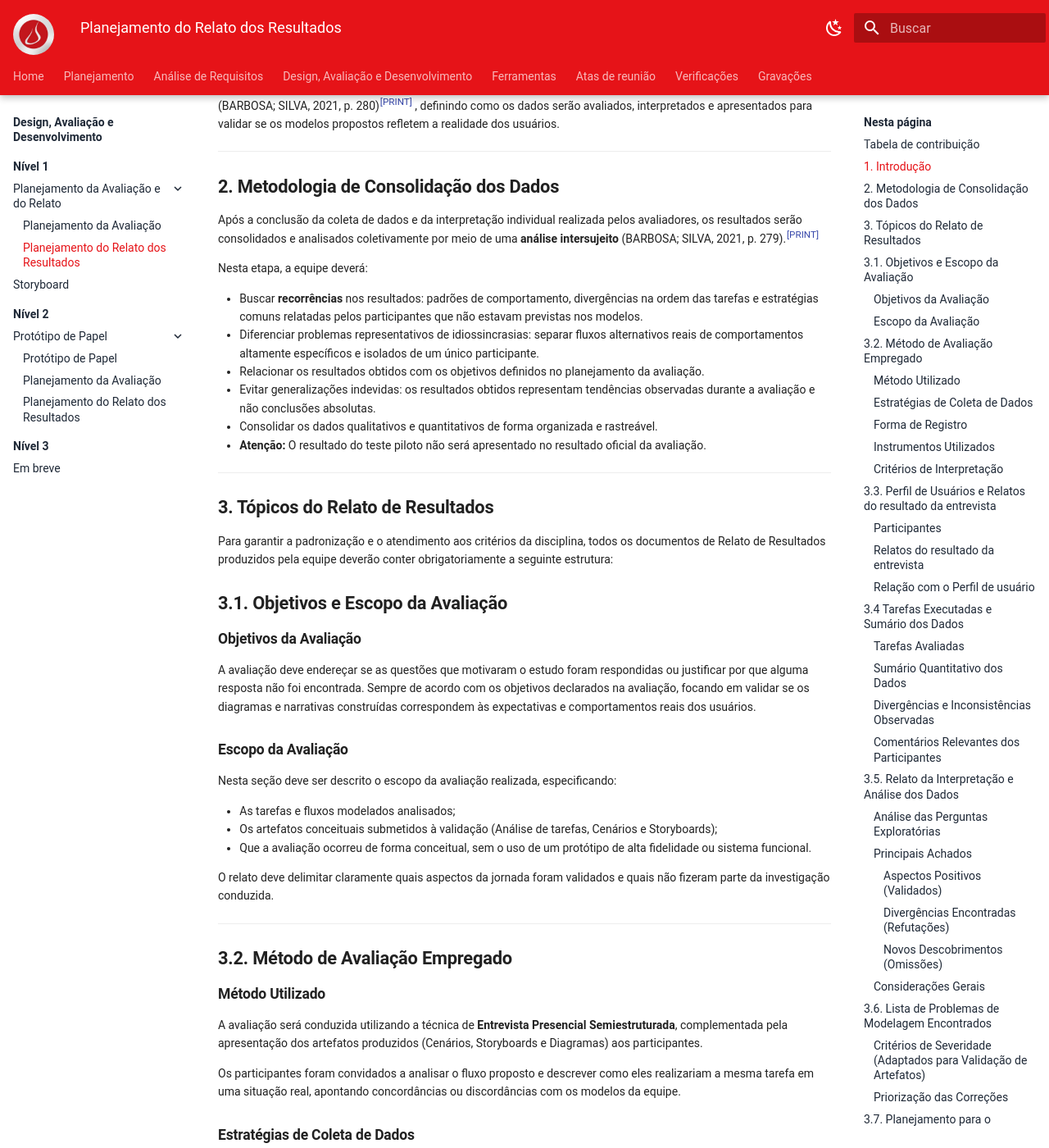
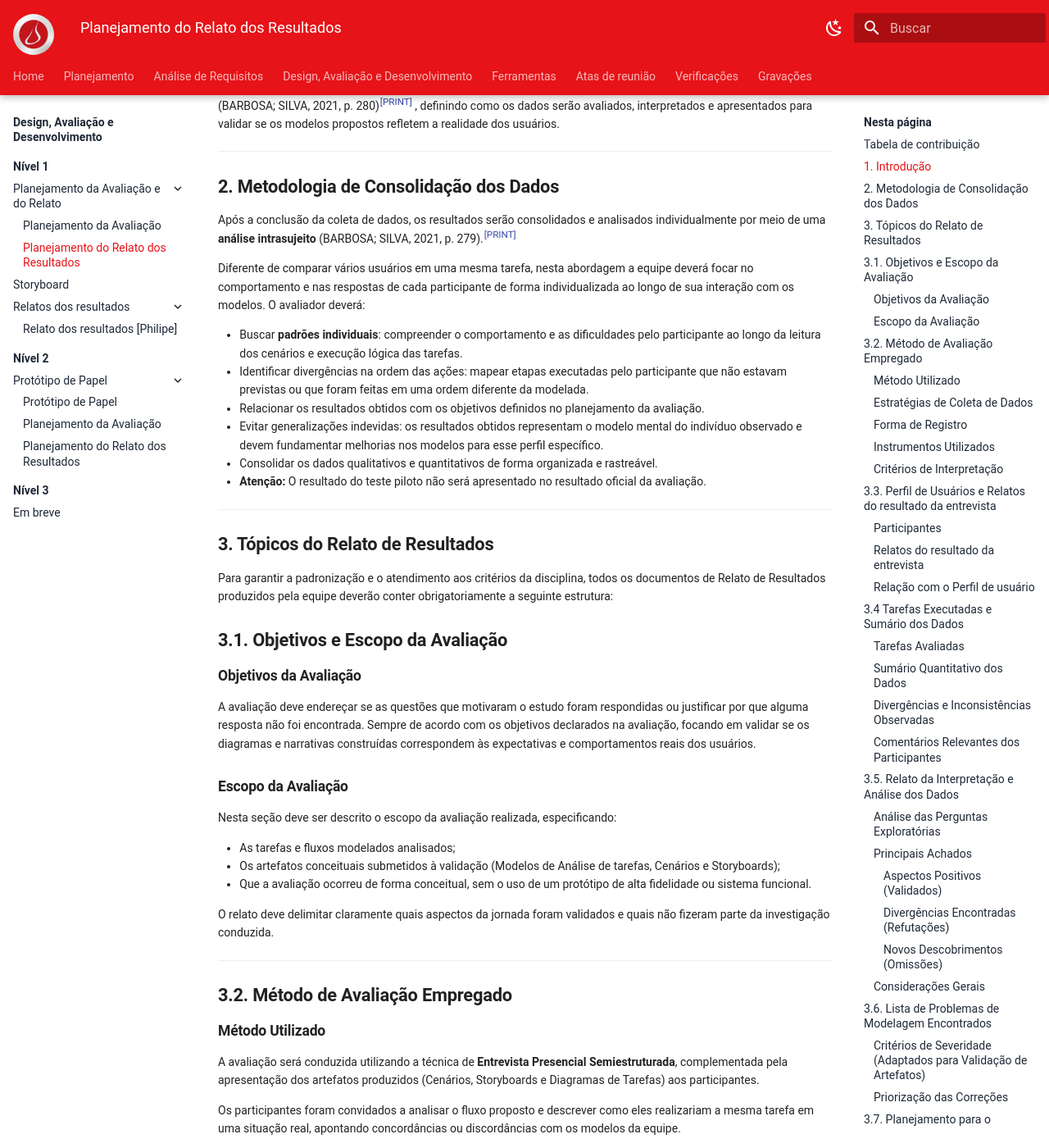
Before and after one commit to Interacao-Humano-Computador/2026.1-Grupo07, an MkDocs documentation site: the page built from docs/AvaliacaoDesenvolvimento/Nivel01/AnaliseDeTarefas/PlanejamentoDosResultados.md, in a window 1280 px wide and 1400 px high, scrolled down 463 px. Shown: the whole window at 82% size. Built offline with MkDocs 1.6.1 and Material for MkDocs 9.7.7, drawn with Linux system fonts in a browser that asks for light colours; some of the changed text lies outside the part shown.

Commit message:
Reestruturação e adição da seção de relatos

```diff
--- a/docs/AvaliacaoDesenvolvimento/Nivel01/AnaliseDeTarefas/PlanejamentoDosResultados.md
+++ b/docs/AvaliacaoDesenvolvimento/Nivel01/AnaliseDeTarefas/PlanejamentoDosResultados.md
@@ -17,14 +17,14 @@ Este artefato corresponde à etapa **"E": Avaliar (Evaluate), interpretar e apre
 
 ## 2. Metodologia de Consolidação dos Dados
 
-Após a conclusão da coleta de dados e da interpretação individual realizada pelos avaliadores, os resultados serão consolidados e analisados coletivamente por meio de uma **análise intersujeito** <span class="hover-image">(BARBOSA; SILVA, 2021, p. 279).<sup class="Print">[PRINT]</sup><img class= "img" src="../../../../assets/analise-intersujeito.png"> </span>
+Após a conclusão da coleta de dados, os resultados serão consolidados e analisados individualmente por meio de uma **análise intrasujeito** <span class="hover-image">(BARBOSA; SILVA, 2021, p. 279).<sup class="Print">[PRINT]</sup><img class= "img" src="../../../../assets/analise-intersujeito.png"> </span>
 
-Nesta etapa, a equipe deverá:
+Diferente de comparar vários usuários em uma mesma tarefa, nesta abordagem a equipe deverá focar no comportamento e nas respostas de cada participante de forma individualizada ao longo de sua interação com os modelos. O avaliador deverá:
 
-* Buscar **recorrências** nos resultados: padrões de comportamento, divergências na ordem das tarefas e estratégias comuns relatadas pelos participantes que não estavam previstas nos modelos.
-* Diferenciar problemas representativos de idiossincrasias: separar fluxos alternativos reais de comportamentos altamente específicos e isolados de um único participante.
+* Buscar **padrões individuais**: compreender o comportamento e as dificuldades pelo participante ao longo da leitura dos cenários e execução lógica das tarefas.
+* Identificar divergências na ordem das ações: mapear etapas executadas pelo participante que não estavam previstas ou que foram feitas em uma ordem diferente da modelada.
 * Relacionar os resultados obtidos com os objetivos definidos no planejamento da avaliação.
-* Evitar generalizações indevidas: os resultados obtidos representam tendências observadas durante a avaliação e não conclusões absolutas.
+* Evitar generalizações indevidas: os resultados obtidos representam o modelo mental do indivíduo observado e devem fundamentar melhorias nos modelos para esse perfil específico.
 * Consolidar os dados qualitativos e quantitativos de forma organizada e rastreável.
 * **Atenção:** O resultado do teste piloto não será apresentado no resultado oficial da avaliação.
 
@@ -45,7 +45,7 @@ A avaliação deve endereçar se as questões que motivaram o estudo foram respo
 Nesta seção deve ser descrito o escopo da avaliação realizada, especificando:
 
 - As tarefas e fluxos modelados analisados;
-- Os artefatos conceituais submetidos à validação (Análise de tarefas, Cenários e Storyboards);
+- Os artefatos conceituais submetidos à validação (Modelos de Análise de tarefas, Cenários e Storyboards);
 - Que a avaliação ocorreu de forma conceitual, sem o uso de um protótipo de alta fidelidade ou sistema funcional.
 
 O relato deve delimitar claramente quais aspectos da jornada foram validados e quais não fizeram parte da investigação conduzida.
@@ -56,7 +56,7 @@ O relato deve delimitar claramente quais aspectos da jornada foram validados e q
 
 ### Método Utilizado
 
-A avaliação será conduzida utilizando a técnica de **Entrevista Presencial Semiestruturada**, complementada pela apresentação dos artefatos produzidos (Cenários, Storyboards e Diagramas) aos participantes.
+A avaliação será conduzida utilizando a técnica de **Entrevista Presencial Semiestruturada**, complementada pela apresentação dos artefatos produzidos (Cenários, Storyboards e Diagramas de Tarefas) aos participantes.
 
 Os participantes foram convidados a analisar o fluxo proposto e descrever como eles realizariam a mesma tarefa em uma situação real, apontando concordâncias ou discordâncias com os modelos da equipe.
 
@@ -90,9 +90,9 @@ Os dados foram registrados por meio de:
 Os resultados foram analisados considerando:
 
 - Nível de concordância do usuário com o fluxo mapeado pela equipe;
-- Frequência em que etapas extras foram sugeridas pelos participantes;
+- Frequência em que etapas extras foram sugeridas pelo participante;
 - Evidências de quebra de expectativa em relação à narrativa do cenário;
-- Consistência dos comentários e correções apontadas entre diferentes participantes.
+- Consistência dos comentários e correções apontadas pelo participante ao longo da sessão.
 
 ---
 
@@ -119,8 +119,8 @@ Tabela II - Autores dos relatos dos resultados das entrevistas
 |------------|---------|
 | [Hugo Freitas Silva](https://github.com/HugoFreitass) |  [Relato do resultado: Cadastro de exame laboratorial com informação incompleta](#hugo)  |
 | [Maria Laura Regis](https://github.com/Maria-Laura-Regis) | [Relato do resultado: Agendamento de exames com dúvidas críticas de preparo](#maria) |
-| [Philipe Amancio](https://github.com/Phill-Chill) |  [Relato do resultado: Acesso ao resultado de imagem com visualizador DICOM](PlanejamentosAvalGrupo/PlanejamentoPhilipe.md)|
-| [Ingrid](https://github.com/alvesingrid) | [Relato do resultado: Acompanhamento de resultados e download de laudos](PlanejamentosAvalGrupo/PlanejamentoIngrid.md) |
+| [Philipe Amancio](https://github.com/Phill-Chill) |  [Relato do resultado: Acesso ao resultado de imagem com visualizador DICOM](./ExecDoPlanejamentoDoRelGrupo/RelatoPhilipe.md)|
+| [Ingrid](https://github.com/alvesingrid) | [Relato do resultado: Acompanhamento de resultados e download de laudos](#ingrid) |
 
 ### Relação com o Perfil de usuário
 
@@ -160,7 +160,7 @@ Tabela IV - Sumário da Validação dos Artefatos
 | Comentários relevantes registrados | XX |
 
 ### Divergências e Inconsistências Observadas
-A **Tabela V** detalha os pontos em que o fluxo desenhado pela equipe divergiu da realidade do usuário. As inconsistências estão mapeadas de acordo com o momento da narrativa ou da árvore de tarefas em que ocorreram:
+A **Tabela V** detalha os pontos em que o fluxo desenhado pela equipe divergiu da realidade do usuário. As inconsistências estão mapeadas de acordo com o momento da narrativa ou do modelo de tarefas em que ocorreram:
 
 Tabela V - Inconsistências encontradas por tarefa/momento
 
@@ -171,7 +171,7 @@ Tabela V - Inconsistências encontradas por tarefa/momento
 | TH5 | |
 
 ### Comentários Relevantes dos Participantes
-A **Tabela VI** reúne as citações diretas e os comentários mais expressivos feitos pelos participantes durante a validação. Esses relatos complementam as métricas, evidenciando como o usuário realmente pensa em comparação a como o sistema foi idealizado:
+A **Tabela VI** reúne as citações diretas e os comentários mais expressivos feitos pelo participante durante a validação. Esses relatos complementam as métricas, evidenciando como o usuário realmente pensa em comparação a como o sistema foi idealizado:
 
 Tabela VI - Comentários do entrevistado
 
@@ -181,7 +181,6 @@ Tabela VI - Comentários do entrevistado
 | Pedro Henrique| "..." |
 
 ---
-
 
 ## 3.5. Relato da Interpretação e Análise dos Dados
 
@@ -203,7 +202,7 @@ Nesta seção devem ser apresentados os resultados obtidos durante a avaliação
 
 #### Divergências Encontradas (Refutações)
 
-- [Passo do HTA/CTT que não condiz com a prática do usuário]
+- [Passo do modelo de tarefas que não condiz com a prática do usuário]
 - [Ordem de ações que o usuário realizaria diferente do mapeado]
 
 #### Novos Descobrimentos (Omissões)
@@ -212,7 +211,7 @@ Nesta seção devem ser apresentados os resultados obtidos durante a avaliação
 
 ### Considerações Gerais
 
-Descrever de forma resumida como os resultados obtidos contribuem para validar ou revisar os artefatos da Análise de Tarefas e Cenários, indicando os principais pontos que deverão ser mantidos ou refeitos.
+Descrever de forma resumida como os resultados obtidos contribuem para validar ou revisar os artefatos de Análise de Tarefas e Cenários, indicando os principais pontos que deverão ser mantidos ou refeitos.
 
 ---
 
@@ -220,7 +219,7 @@ Descrever de forma resumida como os resultados obtidos contribuem para validar o
 
 | ID | Descrição da Inconsistência | Artefato Afetado | Frequência | Severidade | Impacto na Modelagem | Possível Causa | Prioridade |
 |----|----------------------|------------------------|------------|------------|----------------------------------|----------------|------------|
-| P01 | Falta de passo intermediário de revisão de dados | Diagrama HTA (TH3) | 2 participantes | Alta | Fluxo irreal; omite passo de segurança vital | Desconhecimento do domínio pela equipe | Alta |
+| P01 | Falta de passo intermediário de revisão de dados | Diagramas de Tarefas (TH3) | 2 participantes | Alta | Fluxo irreal; omite passo de segurança vital | Desconhecimento do domínio pela equipe | Alta |
 | P02 | Uso de jargão técnico no balão de fala do paciente | Storyboard - Quadro 2 | 1 participante | Baixa | Quebra de verossimilhança da persona | Falha na escrita do roteiro | Baixa |
 
 ### Critérios de Severidade (Adaptados para Validação de Artefatos)
@@ -230,14 +229,14 @@ Os problemas encontrados nos modelos serão classificados adaptando a escala de
 | Nível | Descrição no contexto de Artefatos |
 |---------|------------|
 | Cosmético | Erro de digitação, falha visual no storyboard ou nomenclatura estranha que não invalida o fluxo. |
-| Pequeno | Omissão de um detalhe menor ou passo opcional na árvore de tarefas. |
+| Pequeno | Omissão de um detalhe menor ou passo opcional na decomposição da tarefa. |
 | Grande | Omissão de um passo fundamental, ordem incorreta de execução, ou cenário que reflete mal o contexto de uso real. |
 | Catastrófico | O diagrama ou narrativa não representa em absolutamente nada a forma como o usuário realiza a tarefa na vida real. Artefato inválido. |
 
 ### Priorização das Correções
 
 1. Inconsistências classificadas como **Grande** ou **Catastrófico** (Artefatos que exigem refatoração urgente);
-2. Tarefas vitais apontadas pelos usuários, mas totalmente ausentes no HTA/CTT;
+2. Tarefas vitais apontadas pelos usuários, mas totalmente ausentes nos modelos de tarefas;
 3. Problemas de adequação de perfil no Cenário/Storyboard;
 4. Ajustes cosméticos e nomenclaturas.
 
@@ -253,12 +252,12 @@ Nesta seção deverão ser apresentadas propostas de correção e atualização
 |---------------------|---------------------|--------------|
 | [ID do problema] | [Descrição de como o artefato será refeito] | [Justificativa baseada nas falas dos usuários] |
 
-### Ajustes nos Modelos de Tarefas (HTA/CTT)
+### Ajustes nos Modelos de Tarefas
 
 Descrever as alterações sugeridas para reorganizar a hierarquia de tarefas, incluir passos omitidos ou remover tarefas desnecessárias dos diagramas.
 
-- [Ajuste no diagrama HTA proposto]
-- [Ajuste no diagrama CTT proposto]
+- [Ajuste nos diagramas de tarefas propostos]
+- [Adequação de escopo ou remoção de etapas inválidas]
 
 ### Ajustes nos Cenários e Storyboards
 
@@ -271,14 +270,14 @@ Descrever melhorias para tornar as narrativas mais coerentes com o contexto, mot
 
 | Prioridade | Artefato a ser Atualizado | Problema Relacionado |
 |------------|-------------------|---------------------|
-| Alta | [Ex: Refazer Árvore HTA do cadastro] | [ID do problema] |
+| Alta | [Ex: Refazer diagrama de tarefas do cadastro] | [ID do problema] |
 | Média | [Ex: Reescrever Desfecho do Cenário 2] | [ID do problema] |
 
 ### Considerações Finais
 
 Os resultados obtidos demonstram o nível de fidelidade dos artefatos construídos em relação ao fluxo real executado pelos usuários.
 
-As correções propostas deverão ser obrigatoriamente incorporadas aos documentos de Análise de Tarefas (HTA, CTT), Cenários e Storyboards antes que a equipe avance para as fases de prototipação, garantindo que o design futuro seja baseado em um entendimento correto e validado empiricamente sobre os usuários do Portal Sabin.
+As correções propostas deverão ser obrigatoriamente incorporadas aos documentos de Análise de Tarefas, Cenários e Storyboards antes que a equipe avance para as fases de prototipação, garantindo que o design futuro seja baseado em um entendimento correto e validado empiricamente sobre os usuários do Portal Sabin.
 
 ---
 
@@ -294,4 +293,4 @@ As correções propostas deverão ser obrigatoriamente incorporadas aos document
 | :---: | :---: | :--- | :--- | :---: | :--- | :--- |
 | 1.0 | 19/05/2026 | Criação do documento | [Hugo Freitas Silva](https://github.com/HugoFreitass) | 19/05/2026 | Revisão da estrutura inicial e adequação ao framework DECIDE | [Philipe Amâncio](https://github.com/Phill-Chill) e [Hugo Freitas Silva](https://github.com/HugoFreitass) |
 | 1.1 | 22/05/2026 | Correções gerais | [Hugo Freitas Silva](https://github.com/HugoFreitass) | 23/05/2026 | Estruturação e escrita do planejamento | [Philipe Amancio](https://github.com/Phill-Chill) |
-| 1.2 | 30/05/2026 | Refatoração de métricas e estrutura para focar na validação conceitual de artefatos | [Philipe Amâncio](https://github.com/Phill-Chill) | 30/05/2026 | - |[Hugo Freitas Silva](https://github.com/HugoFreitass)|
+| 1.2 | 30/05/2026 | Refatoração de métricas e estrutura para focar na validação conceitual de artefatos; Adequação para análise intrasujeito e generalização de modelos de tarefas | [Philipe Amâncio](https://github.com/Phill-Chill) | 30/05/2026 | - |[Hugo Freitas Silva](https://github.com/HugoFreitass)|
--- a/mkdocs.yml
+++ b/mkdocs.yml
@@ -72,7 +72,8 @@ nav:
           # - Storyboards:
           # - Planejamento da Avaliação: AvaliacaoDesenvolvimento/Nivel01/Storyboard/PlanejamentoDaAvaliacao.md
           # - Planejamento do Relato dos Resultados: AvaliacaoDesenvolvimento/Nivel01/Storyboard/PlanejamentoDosResultados.md
-        # - plan: AvaliacaoDesenvolvimento/Nivel01/AnaliseDeTarefas/ExecDoPlanejamentoDoRelGrupo/RelatoPhilipe.md
+        - Relatos dos resultados:
+            - Relato dos resultados [Philipe]: AvaliacaoDesenvolvimento/Nivel01/AnaliseDeTarefas/ExecDoPlanejamentoDoRelGrupo/RelatoPhilipe.md
       - Nível 2:
         - Protótipo de Papel:
           - Protótipo de Papel: AvaliacaoDesenvolvimento/Nivel02/PrototipoDePapel/PrototipoDePapel.md
```
Also changed, not shown: docs/AvaliacaoDesenvolvimento/Nivel01/AnaliseDeTarefas/ExecDoPlanejamentoDoRelGrupo/RelatoPhilipe.md (added, +182 -0 lines), docs/AvaliacaoDesenvolvimento/Nivel01/AnaliseDeTarefas/PlanejamentoAvaliacao.md (+26 -25 lines), docs/AvaliacaoDesenvolvimento/Nivel02/PrototipoDePapel/PrototipoDePapel.md (+1 -1 lines).
